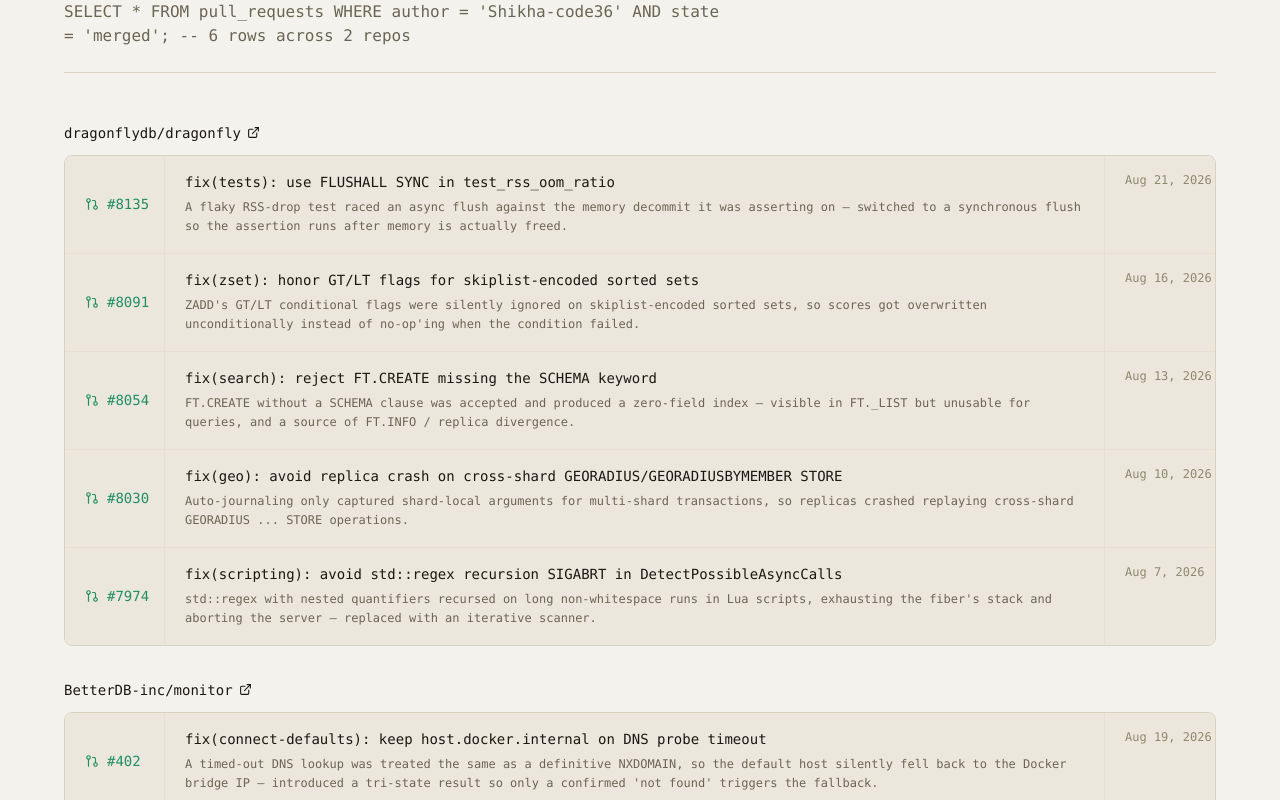
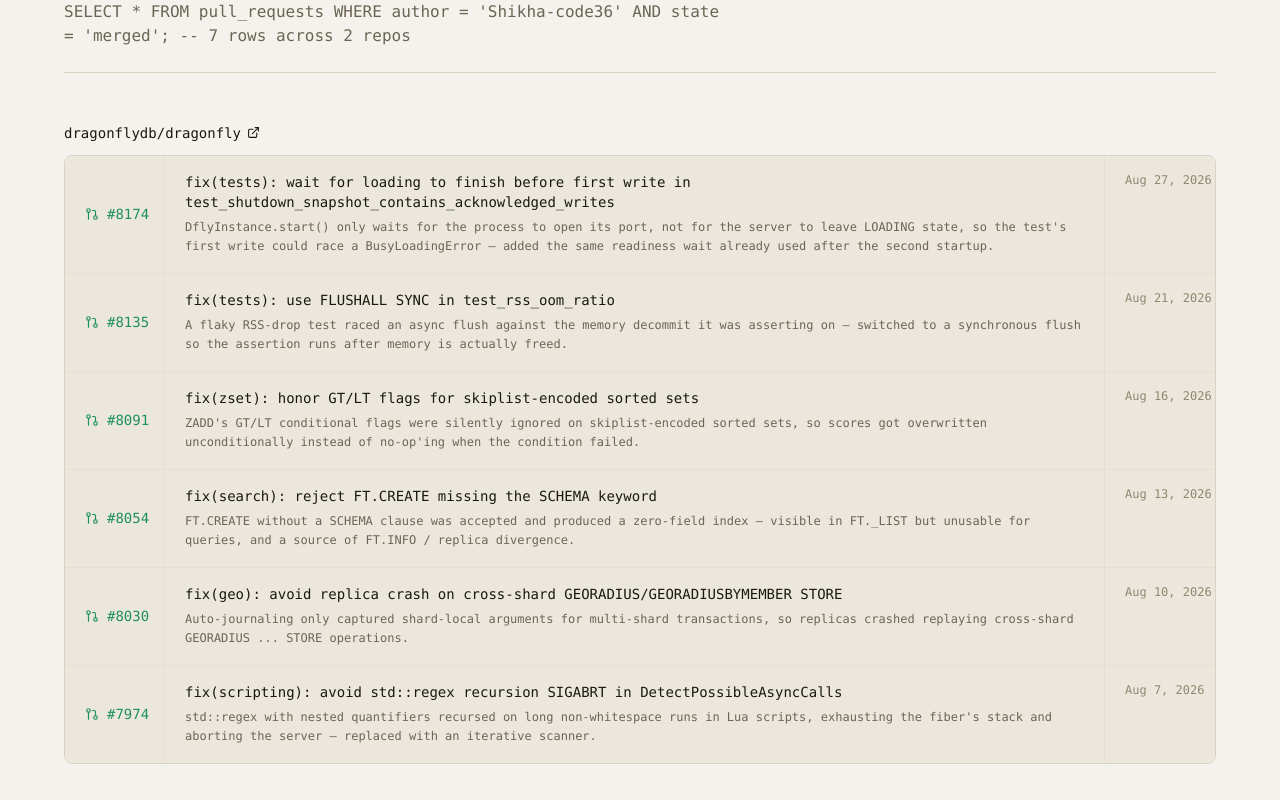
Before and after one commit to Shikha-code36/shikhaPortfolio, a React (Vite) app: page / in a window 1280 px wide. Shown: the part 4611-5411 px from the top of the page. Built offline with nearby package versions, Linux system fonts and the light colour scheme.

Commit message:
added new pr

```diff
--- a/src/components/OpenSource.jsx
+++ b/src/components/OpenSource.jsx
@@ -7,6 +7,14 @@
     repo: "dragonflydb/dragonfly",
     repoUrl: "https://github.com/dragonflydb/dragonfly",
     prs: [
+      {
+        number: 8174,
+        url: "https://github.com/dragonflydb/dragonfly/pull/8174",
+        title:
+          "fix(tests): wait for loading to finish before first write in test_shutdown_snapshot_contains_acknowledged_writes",
+        note: "DflyInstance.start() only waits for the process to open its port, not for the server to leave LOADING state, so the test's first write could race a BusyLoadingError — added the same readiness wait already used after the second startup.",
+        merged: "Aug 27, 2026",
+      },
       {
         number: 8135,
         url: "https://github.com/dragonflydb/dragonfly/pull/8135",
```
